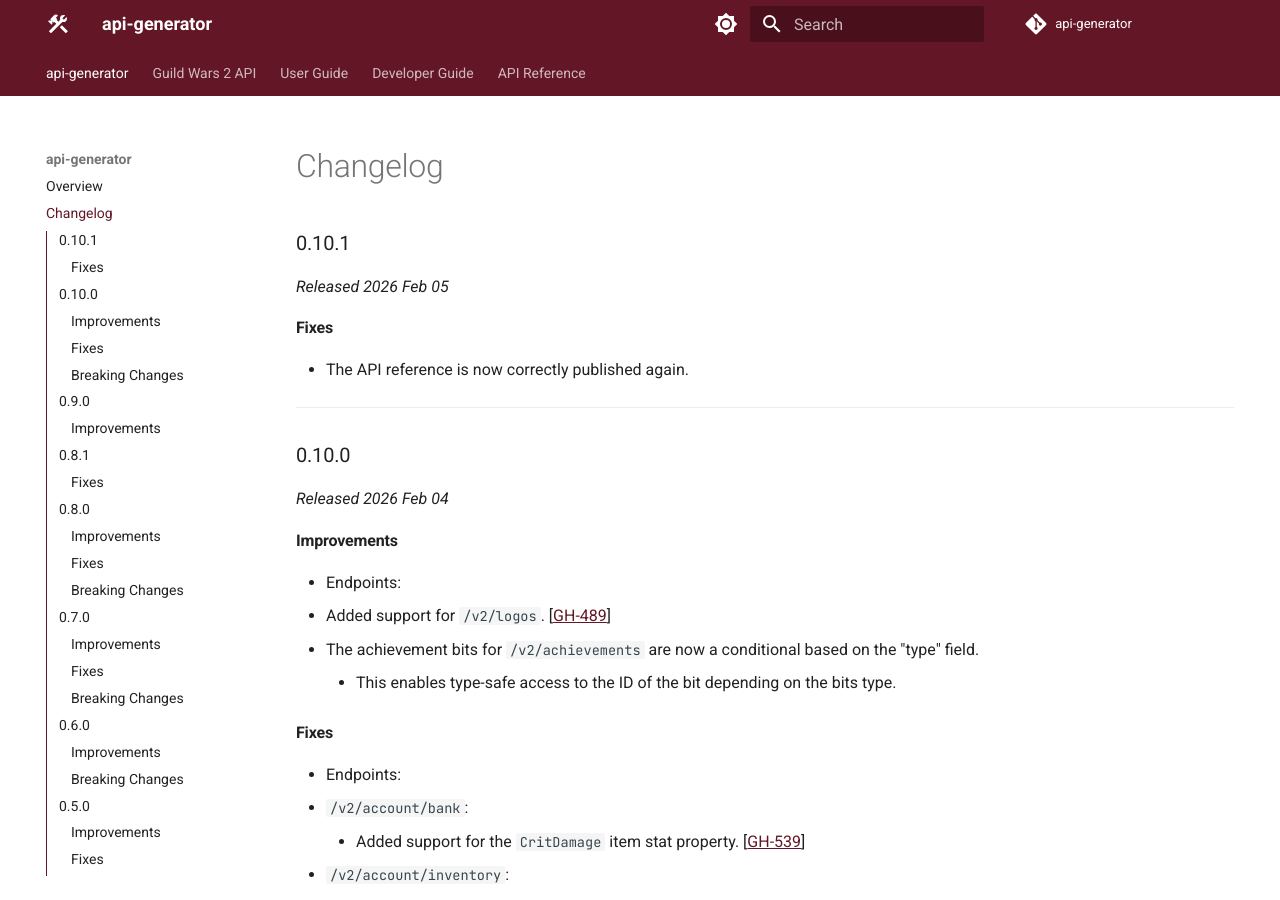
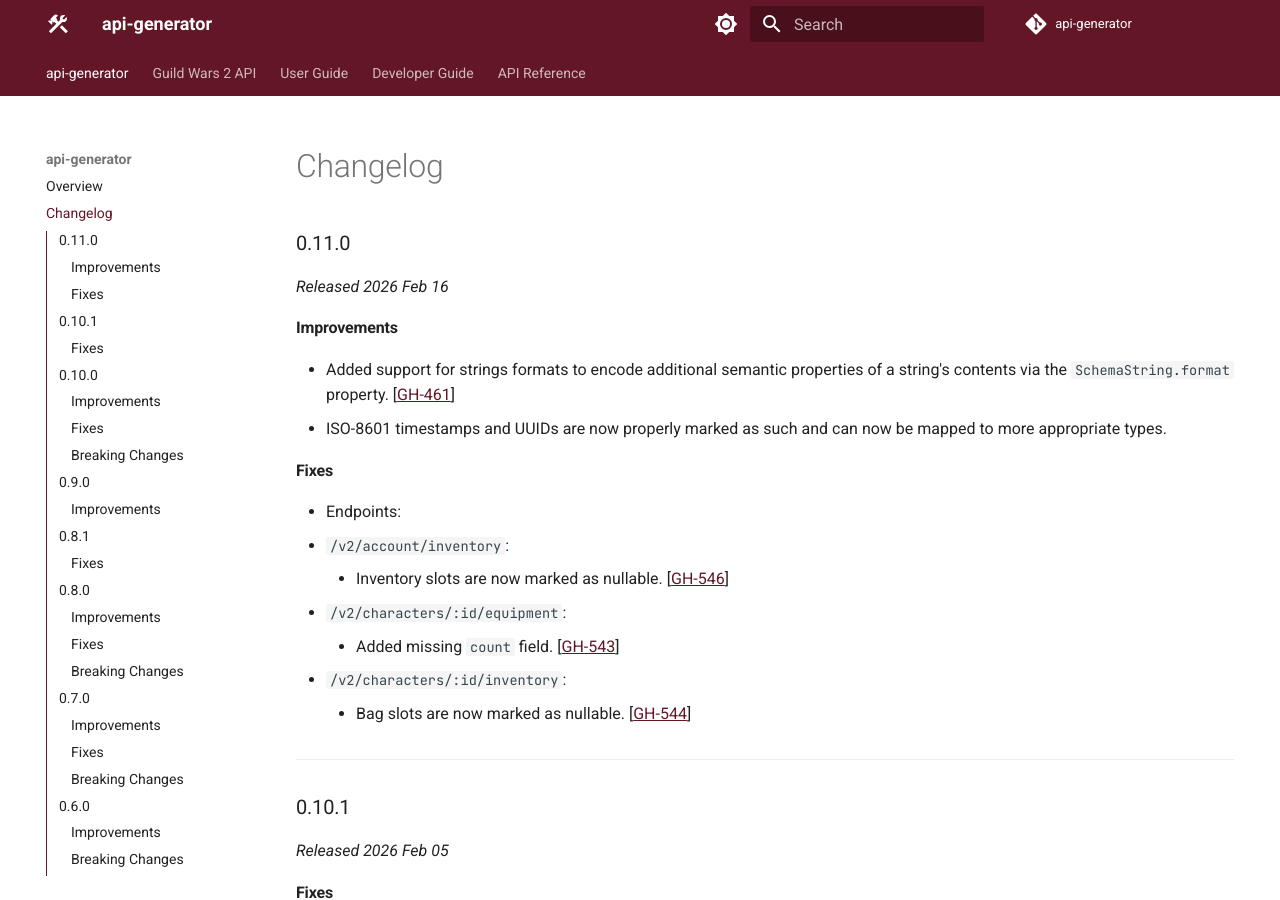
Before and after one commit to GW2ToolBelt/api-generator, an MkDocs documentation site: the page built from docs/site/changelog.md, in a window 1280 px wide and 900 px high. Built offline with MkDocs 1.6.1 and Material for MkDocs 9.7.7, drawn with Linux system fonts in a browser that asks for light colours; comment, search, counter and statistics services are not loaded; the version menu is left out.

Commit message:
chore: prepare 0.11.0 release

```diff
--- a/docs/changelog/full.md
+++ b/docs/changelog/full.md
@@ -1,3 +1,26 @@
+### 0.11.0
+
+_Released 2026 Feb 16_
+
+#### Improvements
+
+- Added support for strings formats to encode additional semantic properties of a string's contents via the
+  `SchemaString.format` property. [[GH-461](https://github.com/GW2ToolBelt/api-generator/issues/461)]
+  - ISO-8601 timestamps and UUIDs are now properly marked as such and can now be mapped to more appropriate types.
+
+#### Fixes
+
+- Endpoints:
+  - `/v2/account/inventory`:
+    - Inventory slots are now marked as nullable. [[GH-546](https://github.com/GW2ToolBelt/api-generator/issues/546)]
+  - `/v2/characters/:id/equipment`:
+    - Added missing `count` field. [[GH-543](https://github.com/GW2ToolBelt/api-generator/issues/543)]
+  - `/v2/characters/:id/inventory`:
+    - Bag slots are now marked as nullable. [[GH-544](https://github.com/GW2ToolBelt/api-generator/issues/544)]
+
+
+---
+
 ### 0.10.1
 
 _Released 2026 Feb 05_
```
Also changed, not shown: docs/changelog/0.11.0.md (+1 -1 lines), docs/changelog/README.md (+2 -2 lines), docs/changelog/latest.md (+10 -31 lines).
